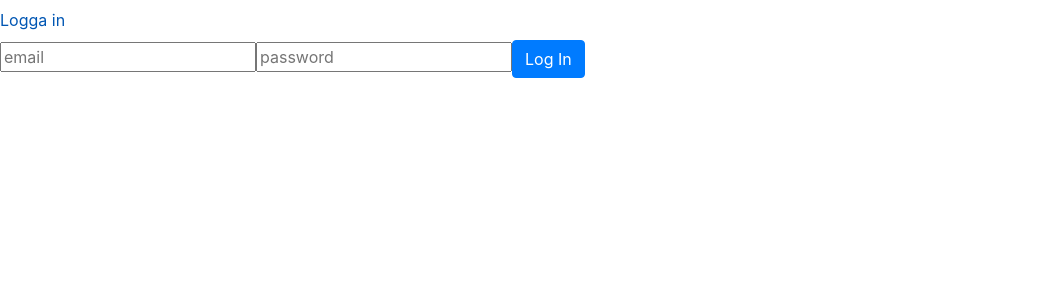
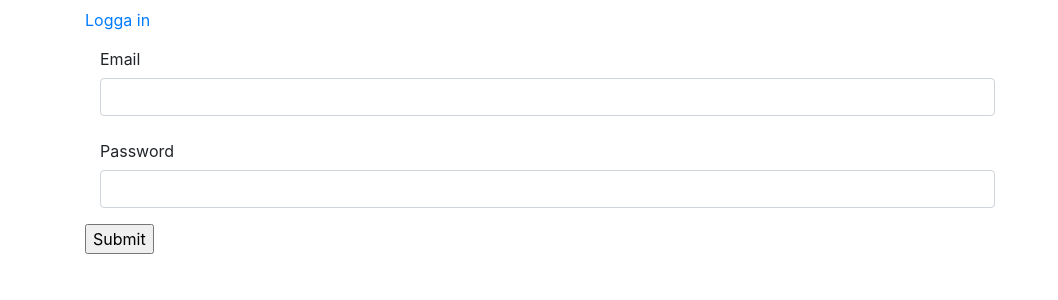
Before and after one commit to magdulator/x0001e, a React (Create React App) app in the folder frontend/: page /login in a window 1280 px wide. Shown: the top 300 px of the page, without its empty margins (0-1058 px from the left). Built offline with nearby package versions, Linux system fonts and the light colour scheme.

Commit message:
login finally works

```diff
--- a/frontend/package.json
+++ b/frontend/package.json
@@ -8,12 +8,14 @@
     "@testing-library/user-event": "^12.8.3",
     "axios": "^0.21.1",
     "bootstrap": "^4.6.0",
+    "formik": "^2.2.6",
     "react": "^17.0.2",
     "react-dom": "^17.0.2",
     "react-scripts": "4.0.3",
     "react-validation": "^3.0.7",
     "validator": "^13.5.2",
-    "web-vitals": "^1.1.1"
+    "web-vitals": "^1.1.1",
+    "yup": "^0.32.9"
   },
   "scripts": {
     "start": "react-scripts start",
--- a/frontend/src/App.js
+++ b/frontend/src/App.js
@@ -1,6 +1,6 @@
 import React, {Component} from "react";
 import "bootstrap/dist/css/bootstrap.min.css";
-import Login from "./components/login.component";
+import LoginForm from "./components/login.component";
 import { BrowserRouter, Switch, Route, Link } from "react-router-dom";
 import auth from './services/auth';
 
@@ -20,7 +20,7 @@ class App extends Component {
       const {currentUser} = this.state;
       console.log(currentUser);
       return (
-      <div className="App">
+      <div className="container">
           <header className="App-header">
 
           <BrowserRouter>
@@ -41,7 +41,7 @@ class App extends Component {
 
           </div>
           <Switch>
-              <Route path = "/login" component={Login}/>
+              <Route path = "/login" component={LoginForm}/>
 
             </Switch>
           </BrowserRouter>
--- a/frontend/src/components/login.component.js
+++ b/frontend/src/components/login.component.js
@@ -1,68 +1,56 @@
 import React, { Component } from "react";
 import auth from '../services/auth';
-
-
-const required = value => {
-    if (!value) {
-      return (
-        <div className="alert alert-danger" role="alert">
-          This field is required!
-        </div>
-      );
-    }
-  };
+import { Formik, Field, Form, ErrorMessage, useFormik} from 'formik';
+import * as Yup from 'yup';
 
 export default class LoginForm extends Component {
 
-    constructor(props) {
-        super(props);
-        this.state = {
-            email: "",
-            password: ""
-        };
-        this.onChangeEmail = this.onChangeEmail.bind(this);
-        this.onChangePassword= this.onChangePassword.bind(this);
-    }
-
-    handleSubmit(e) {
-
-        console.log(this.state.email)
-        console.log(this.state.password)
-        auth.login(this.state.email, this.state.password);
-        console.log(this.state);
-
-    }
-
-    onChangeEmail(e){
-        this.setState({
-            email: e.target.value
-        });
-    }
-    onChangePassword(e){
-        this.setState({
-            password: e.target.value
-        });
-    }
 
     render(){
     return(
-        <div className="wrapper fadeInDown">
-            <div id="formContent">
+        <Formik
+            initialValues={{
+                email: '',
+                password: ''
+            }}
+            validationSchema ={Yup.object().shape( {
+                email: Yup.string().email('email invalid').required('Email is required'),
+                password: Yup.string().min(3, 'Password needs to be at least 6 characters').required('Password is required')
+            })}
+            onSubmit={ async values  => {
+                await auth.login(values.email, values.password)
+                window.location.reload();
+            }}
+            validator={() => ({})}>
+                { props => (
+                    <form onSubmit = {props.handleSubmit} >
 
-                <form >
-                    <input type="text" id="login" className="fadeIn second" name="login" placeholder="email"
-                    value={this.state.email}
-                    onChange={this.onChangeEmail}
-                    validations={[required]}/>
-                    <input type="text" id="password" className="fadeIn third" name="login" placeholder="password"
-                    value={this.state.password}
-                    onChange={this.onChangePassword}
-                    validations={[required]}/>
-                    <button type="button" onClick={this.handleSubmit.bind(this)} className ="btn btn-primary" > Log In</button>
+                    <div className="form-group mb-2">
+                        <label htmlFor="email" className= "col-sm-2 col-form-label">Email</label>
+                        <div className="col-sm-10">
+
+                            <input name="email" type="email" className = "form-control" value={props.values.email} onChange={props.handleChange} onBlur={props.handleBlur}  />
+                            <ErrorMessage name="email" />
+                        </div>
+                        <p>{props.values.email}</p>
+                    </div>
+                    <div className="form-group ">
+                        <label htmlFor="password" className= "col-sm-2 col-form-label" >Password</label>
+                        <div className="col-sm-10">
+
+                            <input name="password" type="password" className = "form-control" value={props.values.password} onChange={props.handleChange} onBlur={props.handleBlur}/>
+                            <ErrorMessage name="password" />
+                        </div>
+                    </div>
+
+                    <input
+                        type="submit"
+                        value="Submit"
+                        disabled={props.isSubmitting}
+                        />
                 </form>
+            )}
+        </Formik>
 
-            </div>
-        </div>
-    )
-    }
+    )}
 }
--- a/frontend/src/services/auth.js
+++ b/frontend/src/services/auth.js
@@ -10,13 +10,16 @@ class Auth {
     }
 
     login(email, password) {
+
         return axios.post(apiURL + '/users/login', {
             email, password
         }).then(response => {
             if(response.data.token !== null) {
                 localStorage.setItem('currentUser', JSON.stringify(response.data))
+                console.log("hej")
+                console.log(email)
             }
-            return response.data;
+            //return response.data;
         }).catch((err) => {
             console.log(err)
         });
```
Also changed, not shown: 1 other file (tests, documents, lock files or other folders).
